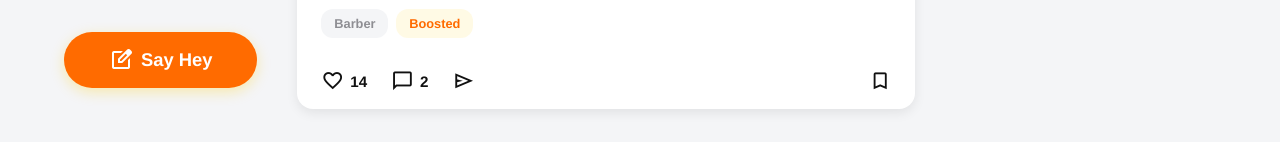
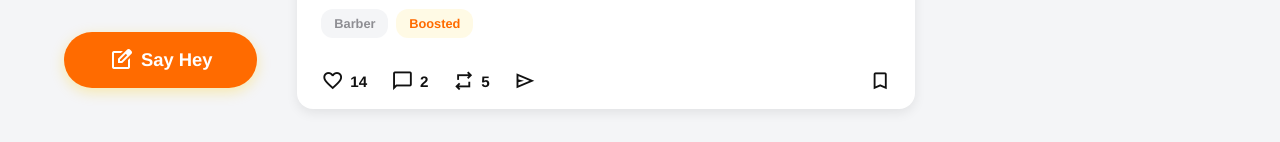
Before and after one commit to peekay11/Hey, a React (Vite) app: page / in a window 1280 px wide. Shown: the part 454-596 px from the top of the page. Built offline with nearby package versions, Linux system fonts and the light colour scheme; a web font is replaced by a local one.

Commit message:
Add Repost action button with particle animations and mock data

```diff
--- a/src/App.jsx
+++ b/src/App.jsx
@@ -23,6 +23,7 @@ const MOCK_DATA = [
     category: 'Barber',
     timestamp: '2h ago',
     upvotes: 14,
+    reposts: 5,
     status: 'Answered',
     boosted: true,
     replies: [
@@ -60,6 +61,7 @@ const MOCK_DATA = [
     category: 'Photographer',
     timestamp: '5h ago',
     upvotes: 8,
+    reposts: 12,
     status: 'Open',
     boosted: false,
     replies: [
@@ -85,6 +87,7 @@ const MOCK_DATA = [
     category: 'Food',
     timestamp: '1d ago',
     upvotes: 32,
+    reposts: 25,
     status: 'Answered',
     boosted: false,
     replies: [
@@ -108,6 +111,7 @@ const MOCK_DATA = [
     category: 'Community',
     timestamp: '1h ago',
     upvotes: 112,
+    reposts: 12,
     status: 'Open',
     boosted: false,
     replies: []
--- a/src/components/Post.jsx
+++ b/src/components/Post.jsx
@@ -16,6 +16,7 @@ const Post = ({
   timestamp,
   upvotes: initialUpvotes,
   replyCount,
+  reposts: initialReposts,
   status,
   boosted,
   isExpanded,
@@ -49,6 +50,21 @@ const Post = ({
       setUpvotes(prev => prev + 1);
       setHasUpvoted(true);
       triggerParticles('favorite');
+    }
+  };
+
+  const [hasReposted, setHasReposted] = useState(false);
+  const [reposts, setReposts] = useState(initialReposts || 0);
+
+  const handleRepost = () => {
+    playPopSound();
+    if (hasReposted) {
+      setReposts(prev => prev - 1);
+      setHasReposted(false);
+    } else {
+      setReposts(prev => prev + 1);
+      setHasReposted(true);
+      triggerParticles('repeat');
     }
   };
 
@@ -180,6 +196,14 @@ const Post = ({
           <span>{replyCount}</span>
         </button>
 
+        <button
+          className={`btn-action-icon ${hasReposted ? 'active-action' : ''}`}
+          onClick={handleRepost}
+        >
+          <span className="material-symbols-outlined">repeat</span>
+          <span>{reposts}</span>
+        </button>
+
         <button className="btn-action-icon">
           <span className="material-symbols-outlined">send</span>
         </button>
```
